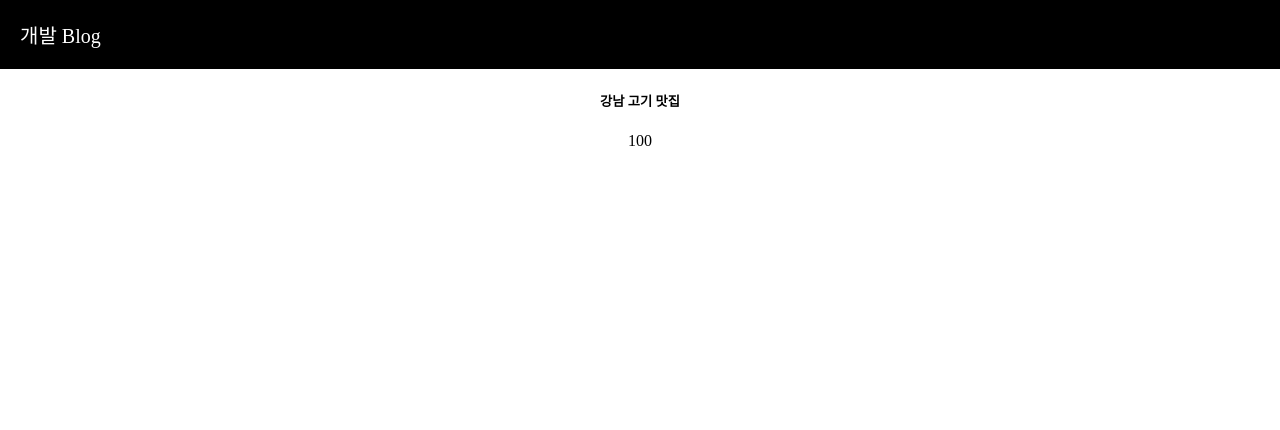
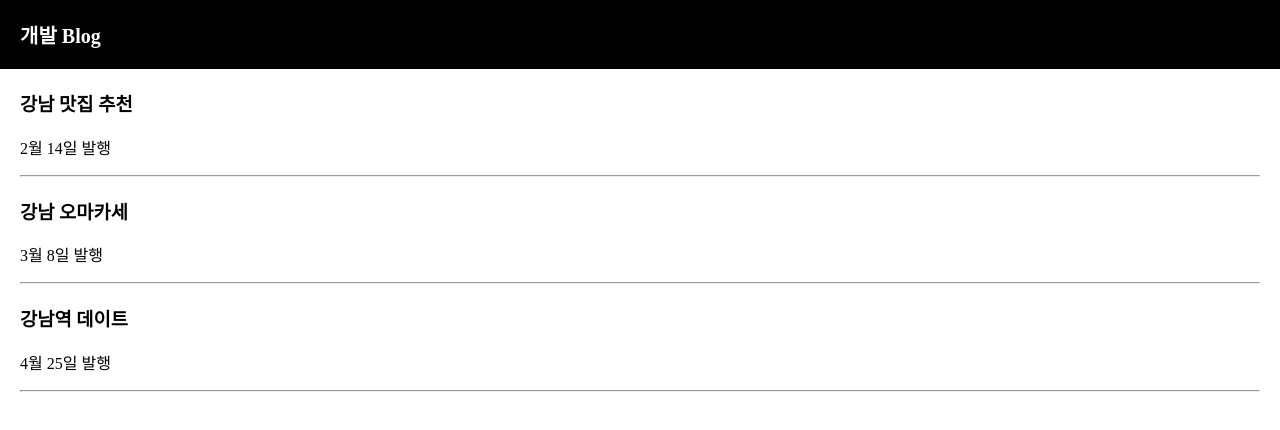
Before and after one commit to dionysus0214/react_startPackage, a React (Create React App) app in the folder blog/: page / in a window 1280 px wide. Shown: the top 430 px of the page. Built offline with nearby package versions, Linux system fonts and the light colour scheme.

Commit message:
state 활용

```diff
--- a/blog/src/App.css
+++ b/blog/src/App.css
@@ -12,41 +12,12 @@ body {
   display: flex;
   color: white;
   padding: 20px;
-  font-weight: 400;
+  font-weight: 600;
   font-size: 20px;
 }
 
-.App-logo {
-  height: 40vmin;
-  pointer-events: none;
+.list {
+  margin-top: 20px;
+  text-align: left;
+  padding: 0px 20px;
 }
-
-@media (prefers-reduced-motion: no-preference) {
-  .App-logo {
-    animation: App-logo-spin infinite 20s linear;
-  }
-}
-
-.App-header {
-  background-color: #282c34;
-  min-height: 100vh;
-  display: flex;
-  flex-direction: column;
-  align-items: center;
-  justify-content: center;
-  font-size: calc(10px + 2vmin);
-  color: white;
-}
-
-.App-link {
-  color: #61dafb;
-}
-
-@keyframes App-logo-spin {
-  from {
-    transform: rotate(0deg);
-  }
-  to {
-    transform: rotate(360deg);
-  }
-}
--- a/blog/src/App.js
+++ b/blog/src/App.js
@@ -1,10 +1,12 @@
+import React, { useState } from 'react';
 import './App.css';
 
 function App() {
-  let posts = '강남 고기 맛집';
-  function 함수() {
-    return 100;
-  }
+  // state는 변수 대신 쓰는 데이터 저장 공간으로 useState()를 이용해 만듦
+  // 문자, 숫자, array, object 모두 저장 가능
+  // state는 변경되면 HTML이 자동으로 재렌더링 -> 자주 바뀌거나 중요한 데이터는 변수 말고 state로 저장
+  // [state 데이터, state 데이터 변경 함수]
+  let [title, titleChange] = useState(['강남 맛집 추천', '강남 오마카세', '강남역 데이트']); // ES6 destructuring
 
   return (
     // 태그에 class를 주고 싶으면 <div className="클래스명">
@@ -12,8 +14,21 @@ function App() {
       <div className="black-nav">
         <div>개발 Blog</div>
       </div>
-      <h5>{posts}</h5>
-      <p>{함수()}</p>
+      <div className="list">
+        <h3>{ title[0] }</h3>
+        <p>2월 14일 발행</p>
+        <hr/>
+      </div>
+      <div className="list">
+        <h3>{ title[1] }</h3>
+        <p>3월 8일 발행</p>
+        <hr/>
+      </div>
+      <div className="list">
+        <h3>{ title[2] }</h3>
+        <p>4월 25일 발행</p>
+        <hr/>
+      </div>
     </div>
   );
 }
```
